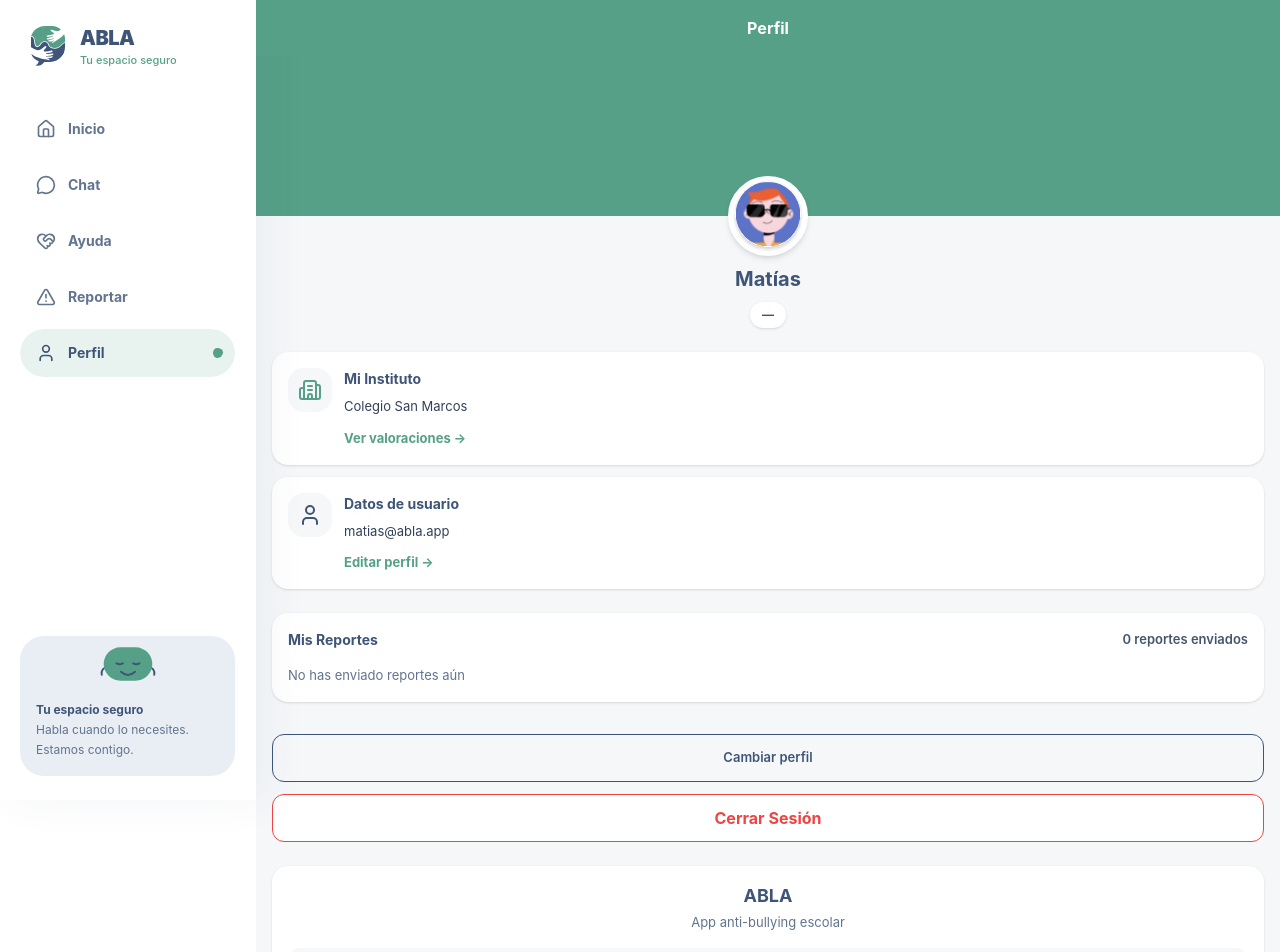
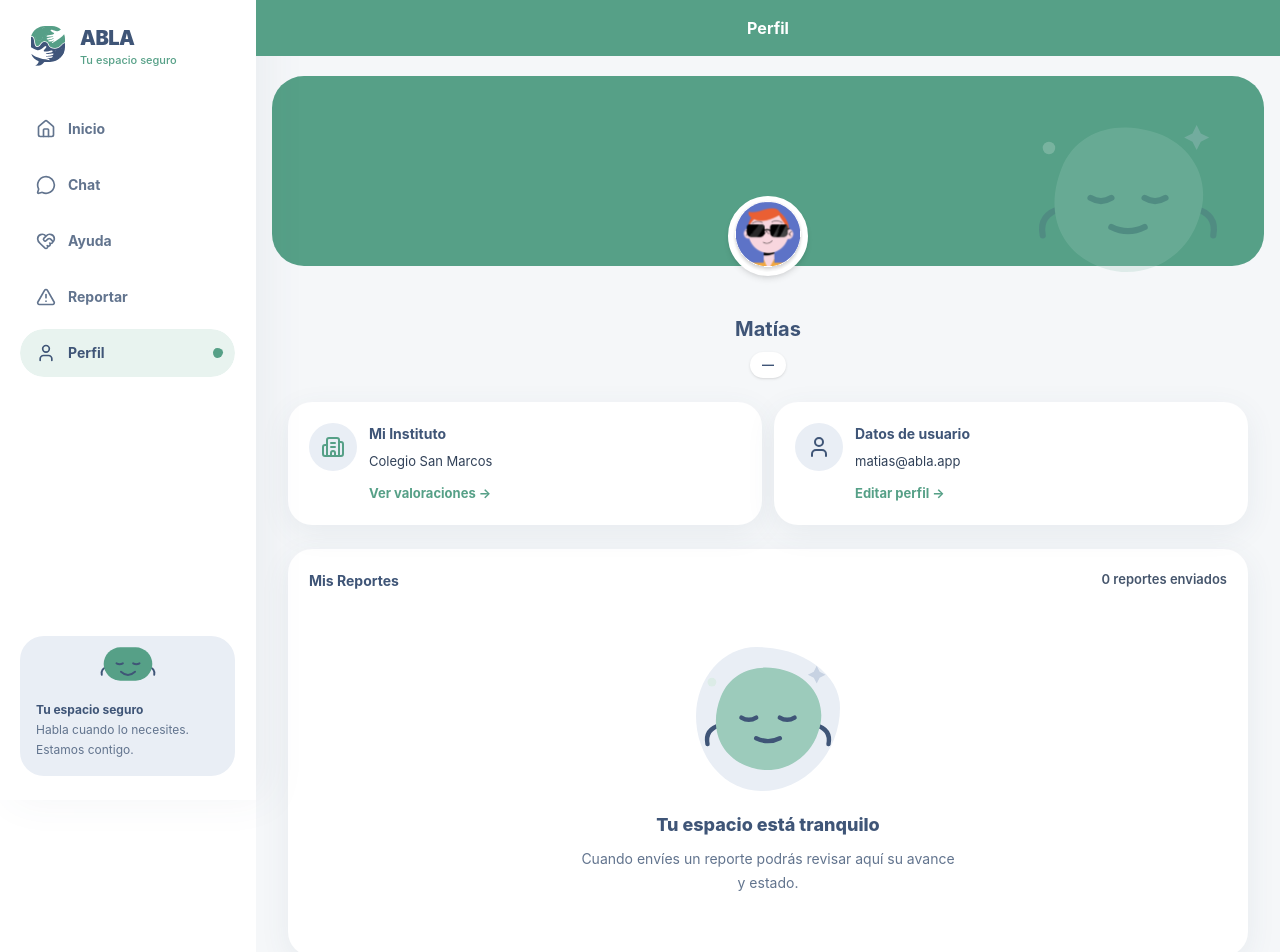
Before and after one commit to leandrodesignux-ux/ABLA-APP, a React (Vite) app: page /perfil in a window 1280 px wide. Shown: the top 952 px of the page. Built offline with nearby package versions, Linux system fonts and the light colour scheme.

Commit message:
feat: refine profile and secondary states

```diff
--- a/src/pages/Bitacora.jsx
+++ b/src/pages/Bitacora.jsx
@@ -1,10 +1,12 @@
 import { useState } from 'react'
 import { AnimatePresence, motion } from 'framer-motion'
-import { AlertCircle, ChevronDown, Download, FileText } from 'lucide-react'
+import { AlertCircle, ChevronDown, Download } from 'lucide-react'
 import { useNavigate } from 'react-router-dom'
 import Header from '../components/Header.jsx'
 import BottomNav from '../components/BottomNav.jsx'
 import PageTransition from '../components/PageTransition.jsx'
+import AblaEmptyState from '../components/AblaEmptyState.jsx'
+import AblaButton from '../components/AblaButton.jsx'
 import { useAppContext } from '../context/AppContext.jsx'
 
 const ESTADO_CONFIG = {
@@ -163,14 +165,19 @@ export default function Bitacora() {
     <div className="min-h-screen bg-abla-bg pb-24">
       <Header title="Bitácora" showBack showIcons={false} />
 
-      <div className="mx-auto w-full max-w-[390px] md:max-w-3xl lg:max-w-6xl px-4">
-        <div className="mt-4 grid grid-cols-3 gap-2">
+      <div className="mx-auto w-full max-w-[390px] px-4 md:max-w-3xl lg:max-w-6xl">
+        <section className="mt-5 rounded-abla-panel bg-abla-blue-soft p-5 md:p-7">
+          <p className="text-xs font-extrabold uppercase tracking-[.16em] text-abla-green">Seguimiento protegido</p>
+          <h1 className="abla-page-title mt-2">Tu bitácora</h1>
+          <p className="mt-2 max-w-xl text-sm leading-6 text-slate-500">Un registro ordenado y privado para acompañar cada situación.</p>
+        </section>
+        <div className="mt-4 grid grid-cols-3 gap-2 md:gap-4">
           {[
             { label: 'Total', value: reportes.length, color: 'text-abla-blue' },
             { label: 'Activos', value: reportes.filter(r => r.estadoProtocolo !== 'cerrado').length, color: 'text-yellow-600' },
             { label: 'Graves', value: reportes.filter(r => r.severidad === 'grave' || r.severidad === 'urgente').length, color: 'text-red-500' },
           ].map(({ label, value, color }) => (
-            <div key={label} className="rounded-2xl bg-white p-3 text-center shadow-sm">
+            <div key={label} className="abla-surface p-3 text-center md:p-5">
               <div className={`text-[22px] font-bold ${color}`}>{value}</div>
               <div className="text-[11px] font-semibold text-slate-400 mt-0.5">{label}</div>
             </div>
@@ -197,17 +204,13 @@ export default function Bitacora() {
 
         <div className="mt-4 flex flex-col gap-3">
           {reportes.length === 0 ? (
-            <div className="flex flex-col items-center justify-center rounded-2xl bg-white py-12 shadow-sm">
-              <FileText className="h-10 w-10 text-slate-200" />
-              <div className="mt-3 text-[14px] font-semibold text-slate-400">Sin registros aún</div>
-              <div className="mt-1 text-[12px] text-slate-400 text-center px-6">Los reportes que envíes aparecerán aquí como entradas de la bitácora</div>
-              <button
-                type="button"
-                onClick={() => navigate('/reportar')}
-                className="mt-4 rounded-full bg-abla-green px-5 py-2 text-[12px] font-bold text-white"
-              >
-                Crear primer registro
-              </button>
+            <div className="abla-surface">
+              <AblaEmptyState
+                kind="cases"
+                title="Aún no hay registros"
+                description="Cuando envíes un reporte aparecerá aquí con su fecha, estado y seguimiento."
+                action={<AblaButton onClick={() => navigate('/reportar')}>Crear primer registro</AblaButton>}
+              />
             </div>
           ) : (
             reportes.map((entrada, i) => (
--- a/src/pages/FAQs.jsx
+++ b/src/pages/FAQs.jsx
@@ -3,6 +3,8 @@ import { ArrowLeft, BookOpen, ChevronDown } from 'lucide-react'
 import { useMemo, useState } from 'react'
 import { useNavigate } from 'react-router-dom'
 import PageTransition from '../components/PageTransition.jsx'
+import AblaCharacter from '../components/AblaCharacter.jsx'
+import AblaEmptyState from '../components/AblaEmptyState.jsx'
 import { useAppContext } from '../context/AppContext.jsx'
 import { FAQS } from '../data/faqs.js'
 
@@ -47,6 +49,14 @@ export default function FAQs() {
         </div>
 
         <div className="mx-auto w-full max-w-[390px] md:max-w-3xl lg:max-w-6xl px-4 pb-10">
+          <section className="mt-5 grid items-center gap-4 rounded-abla-panel bg-abla-blue-soft p-5 md:grid-cols-[1fr_150px] md:p-7">
+            <div>
+              <p className="text-xs font-extrabold uppercase tracking-[.16em] text-abla-green">Respuestas claras</p>
+              <h1 className="abla-page-title mt-2">Lo que necesitas saber</h1>
+              <p className="mt-2 max-w-xl text-sm leading-6 text-slate-500">Explora dudas frecuentes según tu perfil y encuentra orientación confiable.</p>
+            </div>
+            <div className="hidden place-items-center md:grid"><AblaCharacter emotion="help" shape="pill" size="lg" decoration /></div>
+          </section>
           <div className="mt-4 flex gap-2 overflow-x-auto pb-1">
             <button
               type="button"
@@ -81,7 +91,7 @@ export default function FAQs() {
               const isOpen = openId === faq.id
               const catCfg = CATEGORIAS[faq.categoria]
               return (
-                <div key={faq.id} className="overflow-hidden rounded-2xl bg-white shadow-sm">
+                <div key={faq.id} className="abla-surface overflow-hidden">
                   <button
                     type="button"
                     onClick={() => setOpenId(isOpen ? null : faq.id)}
@@ -132,8 +142,8 @@ export default function FAQs() {
               )
             })}
             {faqsFiltradas.length === 0 && (
-              <div className="rounded-2xl bg-white p-4 text-[13px] text-slate-500">
-                No hay preguntas disponibles para este filtro
+              <div className="abla-surface">
+                <AblaEmptyState kind="search" title="No encontramos preguntas" description="Prueba con otra categoría para seguir explorando." />
               </div>
             )}
           </div>
--- a/src/pages/Perfil.jsx
+++ b/src/pages/Perfil.jsx
@@ -4,13 +4,15 @@ import { useNavigate } from 'react-router-dom'
 import BottomNav from '../components/BottomNav.jsx'
 import Header from '../components/Header.jsx'
 import PageTransition from '../components/PageTransition.jsx'
+import AblaCharacter from '../components/AblaCharacter.jsx'
+import AblaEmptyState from '../components/AblaEmptyState.jsx'
 import { useAppContext } from '../context/AppContext.jsx'
 
 function InfoCard({ icon, title, lines, actionLabel, actionColorClass, onAction }) {
   return (
-    <div className="rounded-2xl bg-white p-4 shadow-sm">
+    <div className="abla-surface p-5">
       <div className="flex items-start gap-3">
-        <div className="flex h-11 w-11 items-center justify-center rounded-2xl bg-abla-bg">{icon}</div>
+        <div className="grid h-12 w-12 shrink-0 place-items-center rounded-abla-card bg-abla-blue-soft">{icon}</div>
         <div className="min-w-0 flex-1">
           <div className="text-[14px] font-bold text-abla-blue">{title}</div>
           <div className="mt-2 flex flex-col gap-1">
@@ -40,7 +42,7 @@ function InfoCard({ icon, title, lines, actionLabel, actionColorClass, onAction
 
 function ReportItem({ title, statusLabel }) {
   return (
-    <div className="flex items-center justify-between rounded-xl border border-[#E6E6E6] bg-white px-4 py-3">
+    <div className="flex items-center justify-between rounded-abla-card border border-slate-100 bg-white px-4 py-3">
       <div className="text-[13px] font-semibold text-slate-700">{title}</div>
       <div className="rounded-full bg-[#FEF3C7] px-3 py-1 text-[12px] font-bold text-[#B45309]">{statusLabel}</div>
     </div>
@@ -49,7 +51,7 @@ function ReportItem({ title, statusLabel }) {
 
 function StatCard({ label, value }) {
   return (
-    <div className="rounded-2xl bg-white p-4 text-center shadow-sm">
+    <div className="abla-surface p-5 text-center">
       <div className="text-[22px] font-bold text-abla-blue">{value}</div>
       <div className="mt-1 text-[12px] font-semibold text-slate-500">{label}</div>
     </div>
@@ -74,8 +76,9 @@ export default function Perfil() {
       <Header title="Perfil" showBack={false} showIcons={false} />
 
       <div className="mx-auto w-full max-w-[390px] md:max-w-3xl lg:max-w-6xl">
-        <div className="relative">
-          <div className="h-[160px] w-full bg-abla-green" />
+        <div className="relative md:mx-4 md:mt-5">
+          <div className="h-[160px] w-full bg-abla-green md:h-[190px] md:rounded-abla-panel" />
+          <div className="absolute right-8 top-5 hidden opacity-25 md:block"><AblaCharacter emotion="calm" shape="blob" size="xl" decoration /></div>
 
           <div className="absolute left-1/2 top-[160px] -translate-x-1/2 -translate-y-1/2">
             <div className="h-20 w-20 overflow-hidden rounded-full border-[4px] border-white bg-white shadow-md">
@@ -84,7 +87,7 @@ export default function Perfil() {
           </div>
         </div>
 
-        <div className="px-4">
+        <div className="px-4 md:px-6 lg:px-8">
           <div className="mt-12 text-center">
             <div className="text-[20px] font-bold text-abla-blue">{user.name}</div>
             <div className="mt-2 inline-flex rounded-full bg-white px-3 py-1 text-[12px] font-bold text-abla-blue shadow-sm">
@@ -106,7 +109,7 @@ export default function Perfil() {
             </div>
           )}
 
-          <div className="mt-6 flex flex-col gap-3">
+          <div className="mt-6 grid gap-3 md:grid-cols-2">
             <InfoCard
               icon={<Building2 className="h-6 w-6 text-abla-green" aria-hidden="true" />}
               title="Mi Instituto"
@@ -126,7 +129,7 @@ export default function Perfil() {
             />
           </div>
 
-          <div className="mt-6 rounded-2xl bg-white p-4 shadow-sm">
+          <div className="abla-surface mt-6 p-5">
             <div className="flex items-center justify-between">
               <div className="text-[14px] font-bold text-abla-blue">Mis Reportes</div>
               <div className="text-[13px] font-semibold text-slate-600">{reportesEnviados.length} reportes enviados</div>
@@ -134,7 +137,11 @@ export default function Perfil() {
 
             <div className="mt-4 flex flex-col gap-2">
               {reportesEnviados.length === 0 ? (
-                <div className="text-[13px] text-slate-500">No has enviado reportes aún</div>
+                <AblaEmptyState
+                  kind="cases"
+                  title="Tu espacio está tranquilo"
+                  description="Cuando envíes un reporte podrás revisar aquí su avance y estado."
+                />
               ) : (
                 reportesEnviados.map((reporte, index) => (
                   <ReportItem key={index} title={reporte.titulo || reporte.tipo || 'Reporte'} statusLabel={reporte.estado || 'En revisión'} />
@@ -143,6 +150,7 @@ export default function Perfil() {
             </div>
           </div>
 
+          <div className="mt-8 grid gap-3 md:grid-cols-2">
           <motion.button
             type="button"
             whileTap={{ scale: 0.98 }}
@@ -151,7 +159,7 @@ export default function Perfil() {
               sessionStorage.removeItem('abla_perfil')
               navigate('/sobreti')
             }}
-            className="mt-8 h-12 w-full rounded-xl border border-abla-blue text-[13px] font-semibold text-abla-blue"
+            className="h-12 w-full rounded-full border border-abla-blue text-[13px] font-semibold text-abla-blue"
             aria-label="Cambiar perfil"
           >
             Cambiar perfil
@@ -164,14 +172,15 @@ export default function Perfil() {
               clearSession()
               navigate('/login')
             }}
-            className="mt-3 h-12 w-full rounded-xl border border-[#EF4444] bg-white font-bold text-[#EF4444]"
+            className="h-12 w-full rounded-full border border-[#EF4444] bg-white font-bold text-[#EF4444]"
             aria-label="Cerrar sesión"
           >
             Cerrar Sesión
           </motion.button>
+          </div>
 
           {/* Acerca de */}
-          <div className="mt-6 rounded-2xl bg-white p-4 text-center shadow-sm">
+          <div className="abla-surface mt-6 p-5 text-center">
             <div className="text-[18px] font-bold text-abla-blue">ABLA</div>
             <div className="mt-1 text-[13px] text-slate-500">App anti-bullying escolar</div>
 
```
